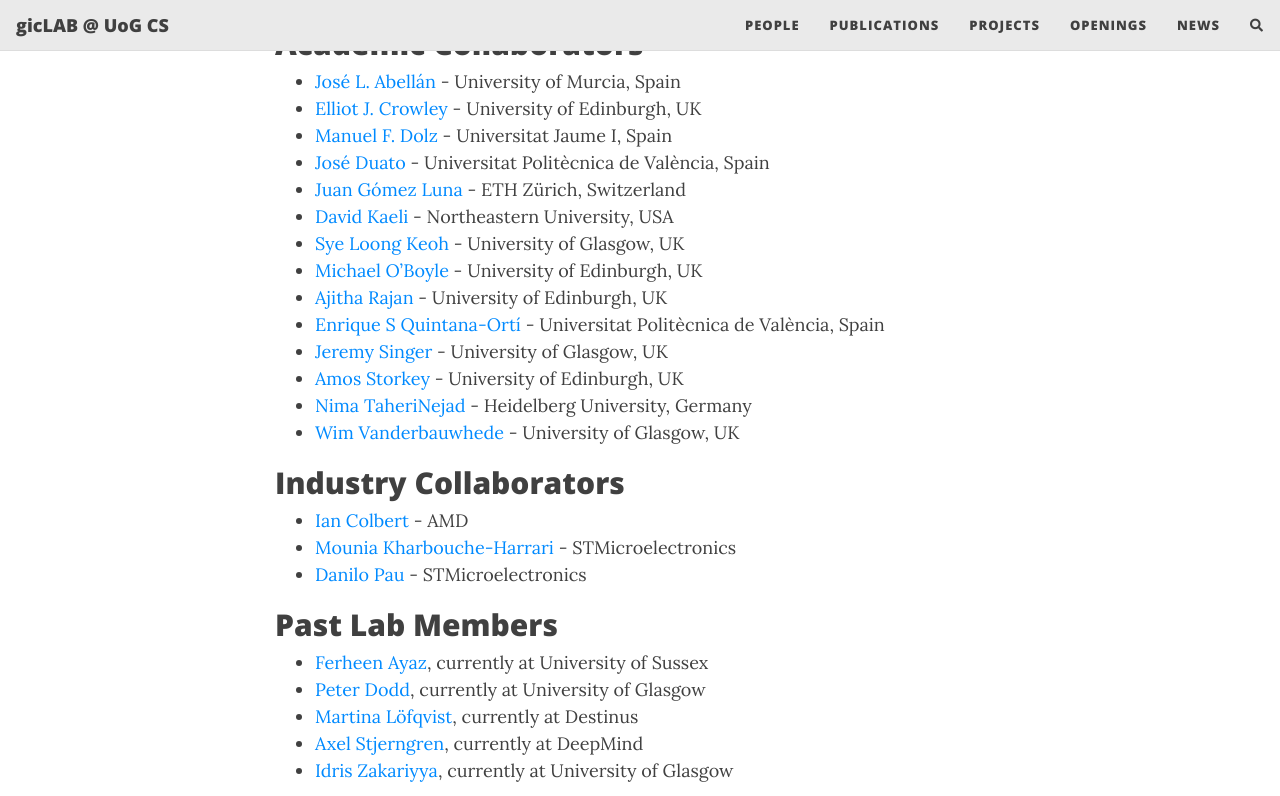
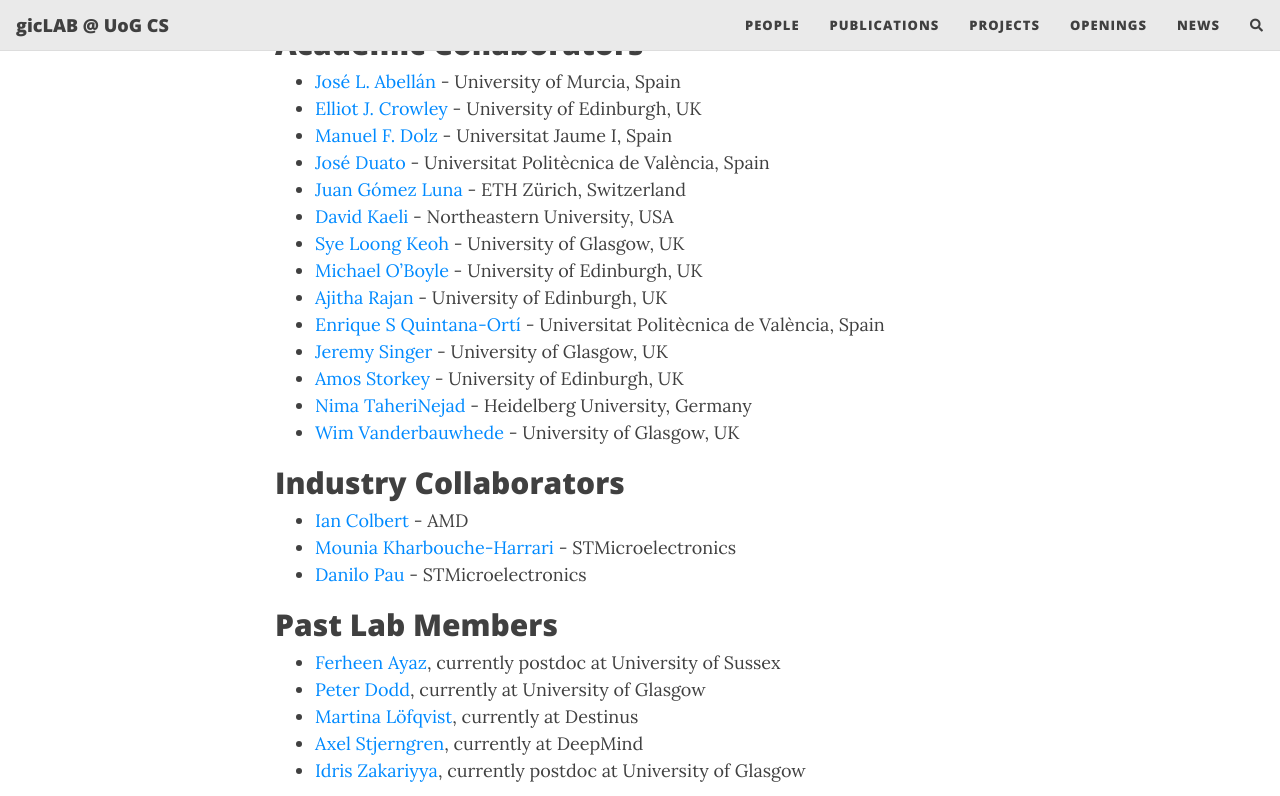
Before and after one commit to gicLAB/gicLAB.github.io, a Jekyll site: the page built from people.md, in a window 1280 px wide and 900 px high, scrolled down 1808 px, cut to the strip 0-796 px from the top of the window. Built offline with Jekyll 4.4.1, drawn with Linux system fonts in a browser that asks for light colours; nearby versions of some CDN libraries; comment, search, counter and statistics services are not loaded.

Commit message:
Update people.md

```diff
--- a/people.md
+++ b/people.md
@@ -85,11 +85,11 @@
 
 ## Past Lab Members
 
-- [Ferheen Ayaz](https://ferheenayaz.github.io/), currently at University of Sussex
+- [Ferheen Ayaz](https://ferheenayaz.github.io/), currently postdoc at University of Sussex
 - [Peter Dodd](https://www.linkedin.com/in/pete-dodd-3b5001205/), currently at University of Glasgow
 - [Martina Löfqvist](https://www.linkedin.com/in/martinalofqvist/), currently at Destinus
 - [Axel Stjerngren](https://www.linkedin.com/in/axel-stjerngren/), currently at DeepMind
-- [Idris Zakariyya](https://www.gla.ac.uk/schools/computing/staff/idriszakariyya/), currently at University of Glasgow
+- [Idris Zakariyya](https://www.gla.ac.uk/schools/computing/staff/idriszakariyya/), currently postdoc at University of Glasgow
 <!-- - [Isak Bosman](https://www.linkedin.com/in/isak-bosman/)-->
 
 <!-- ### Research Interns -->
```
